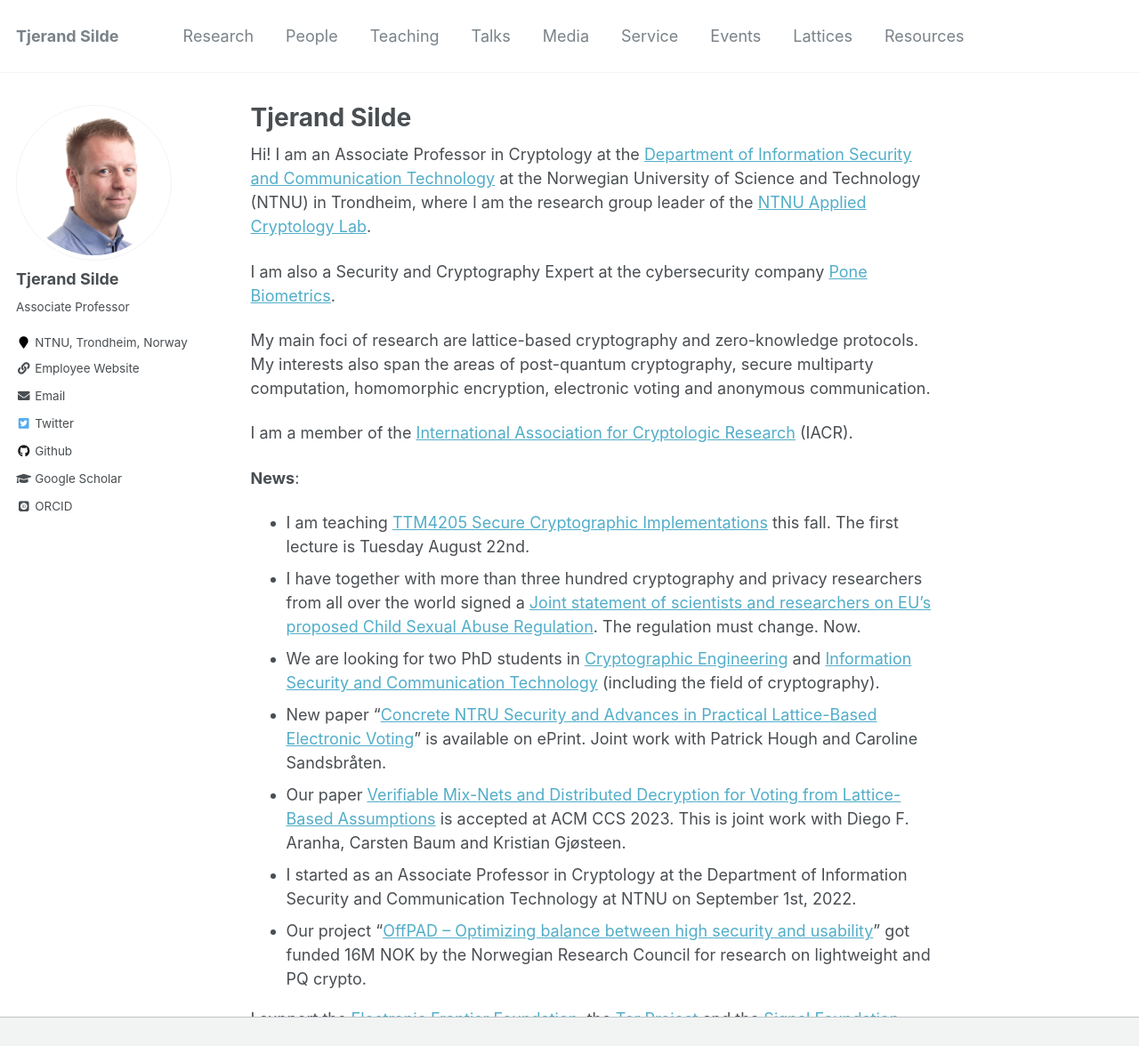
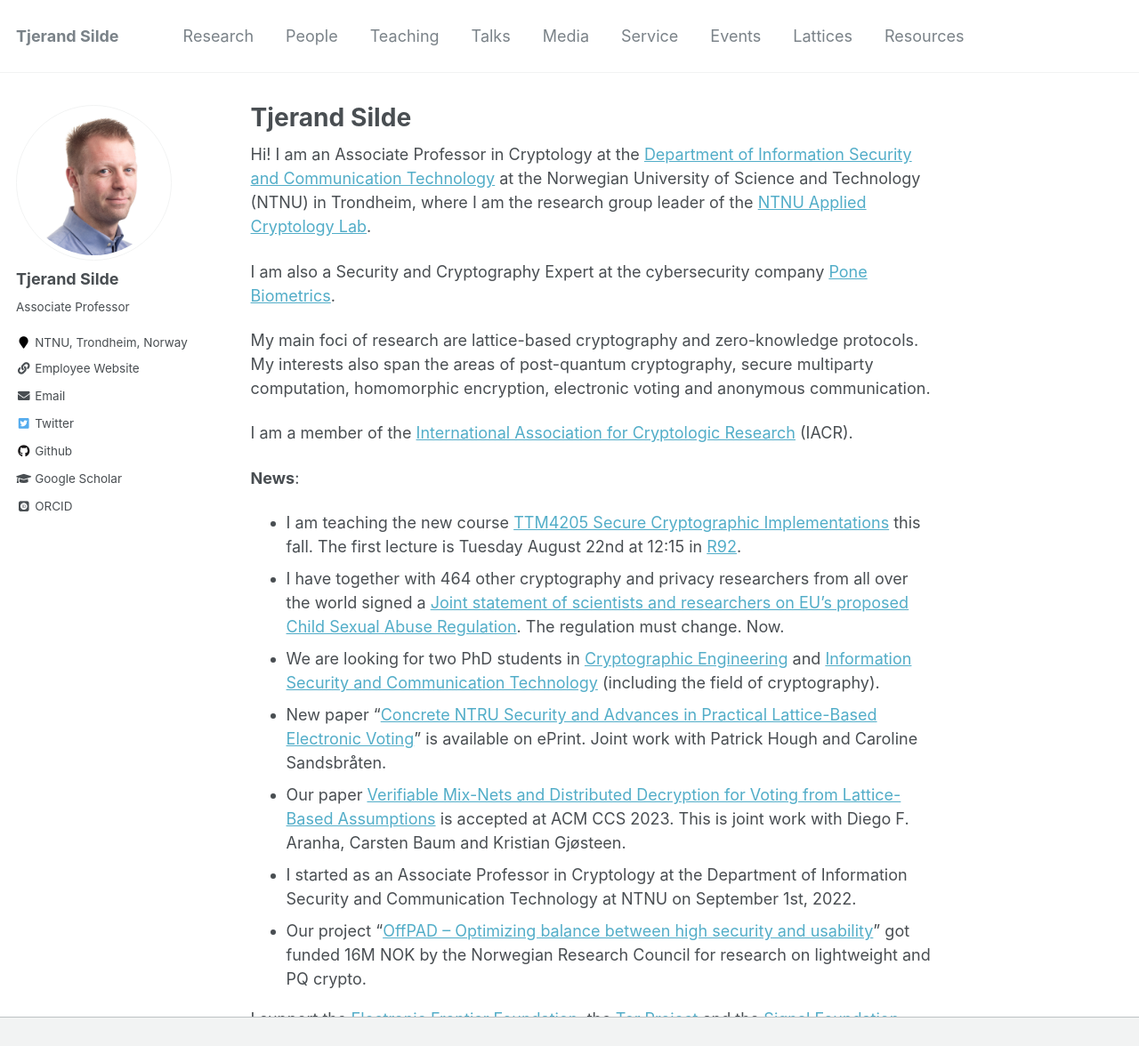
Before and after one commit to tjesi/tjesi.github.io, a Jekyll site: the page built from _pages/about.md, in a window 1280 px wide and 1372 px high, cut to the strip 0-1176 px from the top of the window. Shown: the whole strip at 89% size. Built offline with Jekyll 4.4.1, drawn with Linux system fonts in a browser that asks for light colours; some web fonts are replaced.

Commit message:
Update about.md

```diff
--- a/_pages/about.md
+++ b/_pages/about.md
@@ -18,8 +18,8 @@ I am a member of the [International Association for Cryptologic Research](https:
 
 **News**:
 
-- I am teaching [TTM4205 Secure Cryptographic Implementations](https://www.ntnu.no/studier/emner/TTM4205) this fall. The first lecture is Tuesday August 22nd.
-- I have together with more than three hundred cryptography and privacy researchers from all over the world signed a [Joint statement of scientists and researchers on EU’s proposed Child Sexual Abuse Regulation](https://docs.google.com/document/d/13Aeex72MtFBjKhExRTooVMWN9TC-pbH-5LEaAbMF91Y/edit). The regulation must change. Now.
+- I am teaching the new course [TTM4205 Secure Cryptographic Implementations](https://www.ntnu.no/studier/emner/TTM4205) this fall. The first lecture is Tuesday August 22nd at 12:15 in [R92](https://link.mazemap.com/H5vy03ul).
+- I have together with 464 other cryptography and privacy researchers from all over the world signed a [Joint statement of scientists and researchers on EU’s proposed Child Sexual Abuse Regulation](https://docs.google.com/document/d/13Aeex72MtFBjKhExRTooVMWN9TC-pbH-5LEaAbMF91Y/edit). The regulation must change. Now.
 - We are looking for two PhD students in [Cryptographic Engineering](https://www.jobbnorge.no/en/available-jobs/job/246480/phd-candidate-in-cryptography-engineering) and [Information Security and Communication Technology](https://www.jobbnorge.no/en/available-jobs/job/247375/phd-candidate-in-information-security-and-communication-technology) (including the field of cryptography).
 - New paper "[Concrete NTRU Security and Advances in Practical Lattice-Based Electronic Voting](https://eprint.iacr.org/2023/933)" is available on ePrint. Joint work with Patrick Hough and Caroline Sandsbråten.
 - Our paper [Verifiable Mix-Nets and Distributed Decryption for Voting from Lattice-Based Assumptions](https://eprint.iacr.org/2022/422.pdf) is accepted at ACM CCS 2023. This is joint work with Diego F. Aranha, Carsten Baum and Kristian Gjøsteen.
```
